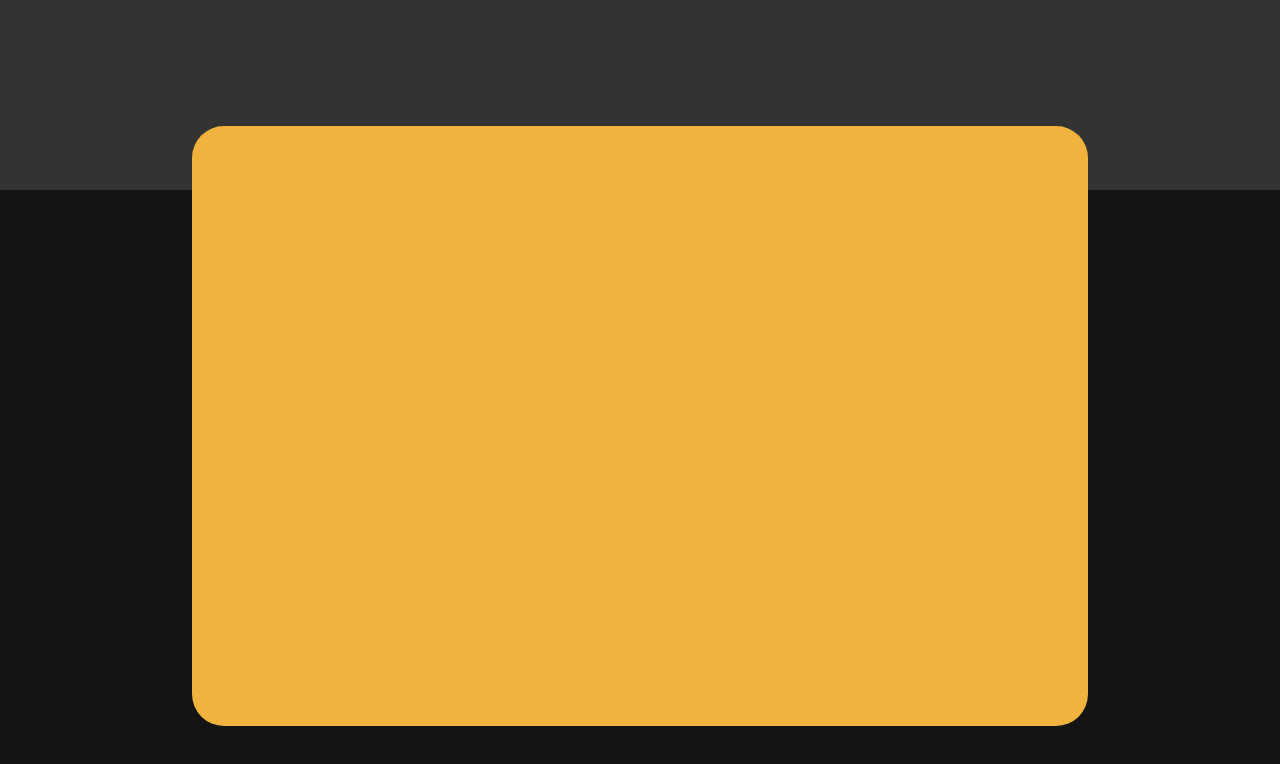
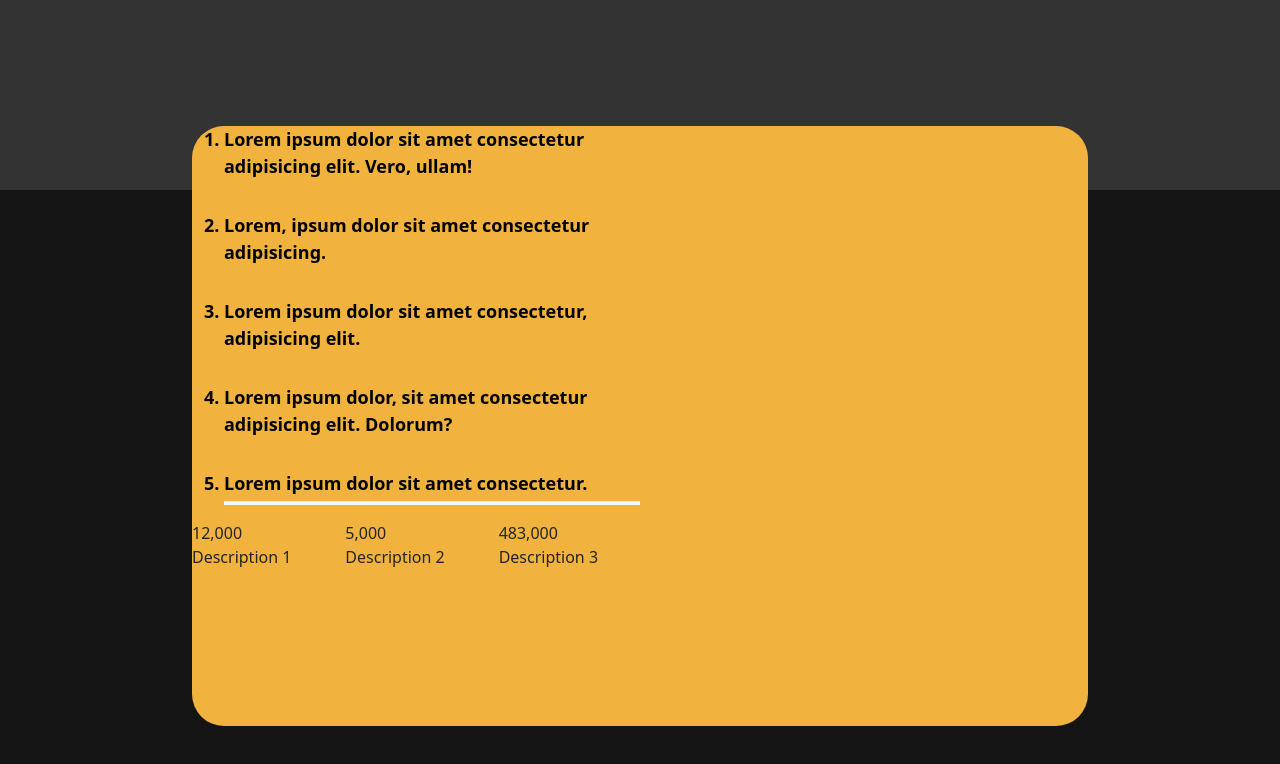
Before and after one commit to FullEffect-Studio/cfp, a React (Create React App) app: page / in a window 1280 px wide. Shown: the part 506-1270 px from the top of the page. Built offline with nearby package versions, Linux system fonts and the light colour scheme.

Commit message:
Layouting and styling

```diff
--- a/src/components/home/ClientKnowHow.jsx
+++ b/src/components/home/ClientKnowHow.jsx
@@ -1,22 +1,64 @@
-import React from 'react'
-import styled from 'styled-components'
+import React from "react";
+import styled from "styled-components";
 
 const ClientKnowHowStyle = styled.main`
   width: 70vw;
   height: 600px;
-    background-color:  rgb(241, 179, 62) ;
+  background-color: rgb(241, 179, 62);
   position: absolute;
   top: 90%;
   left: 15%;
   border-radius: 2rem;
+
+  .steps-to-report {
+    width: 50%;
+    display: flex;
+    flex-direction: column;
+    gap: 2rem;
+    color: black;
+    font-size: 18px;
+    font-weight: 600;
+
+    & li:nth-of-type(5) {
+      border-bottom: 0.31rem solid aliceblue;
+      padding-bottom: 4px;
+    }
+  }
 `;
 
 const ClientKnowHow = () => {
   return (
     <ClientKnowHowStyle>
+      <ol className="steps-to-report">
+        <li>
+          Lorem ipsum dolor sit amet consectetur adipisicing elit. Vero, ullam!
+        </li>
+        <li>Lorem, ipsum dolor sit amet consectetur adipisicing.</li>
+        <li>Lorem ipsum dolor sit amet consectetur, adipisicing elit.</li>
+        <li>
+          Lorem ipsum dolor, sit amet consectetur adipisicing elit. Dolorum?
+        </li>
+        <li>Lorem ipsum dolor sit amet consectetur.</li>
+      </ol>
+      <div className="row some-statistics">
+        <div className="col-md-2">
+          {" "}
+          <div className="stat-value">12,000</div>
+          <div className="stat-description">Description 1</div>
+        </div>
+        <div className="col-md-2">
+          {" "}
+          <div className="stat-value">5,000</div>
+          <div className="stat-description">Description 2</div>
+        </div>
+        <div className="col-md-2">
+          {" "}
+          <div className="stat-value">483,000</div>
+          <div className="stat-description">Description 3</div>
+        </div>
+      </div>
+    </ClientKnowHowStyle>
+  );
+};
 
-    </ClientKnowHowStyle>
-  )
-}
-
-export default ClientKnowHow
+export default ClientKnowHow;
--- a/src/components/home/Home.jsx
+++ b/src/components/home/Home.jsx
@@ -10,6 +10,7 @@ const Home = () => {
         <NaviBar />
         <HomeBanner />
         <ReportAProblem />
+
     </div>
   )
 }
```
Also changed, not shown: src/components/home/ReportAProblem.jsx (+9 -10 lines), src/App.css (line endings or trailing spaces), src/components/home/ItemsGroup.jsx (added). Lines whose indentation alone changed are shown as unchanged.
